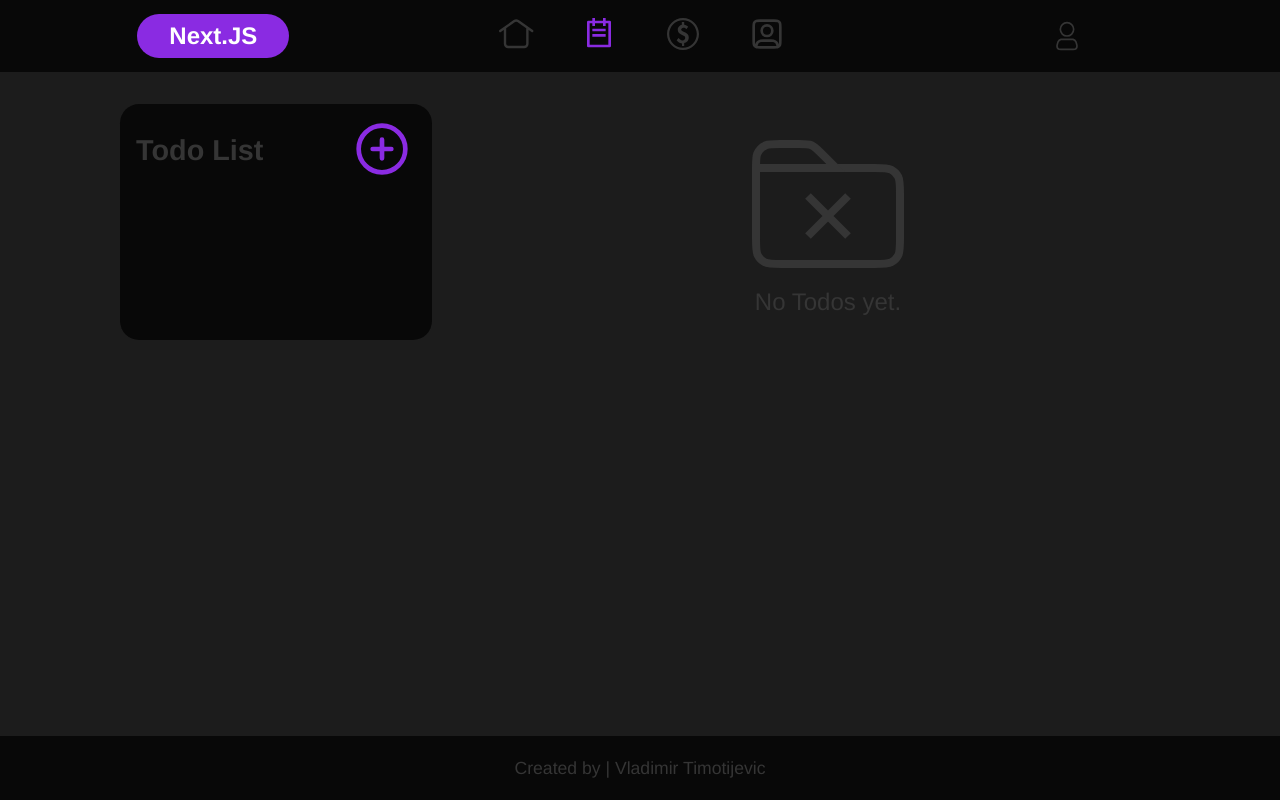
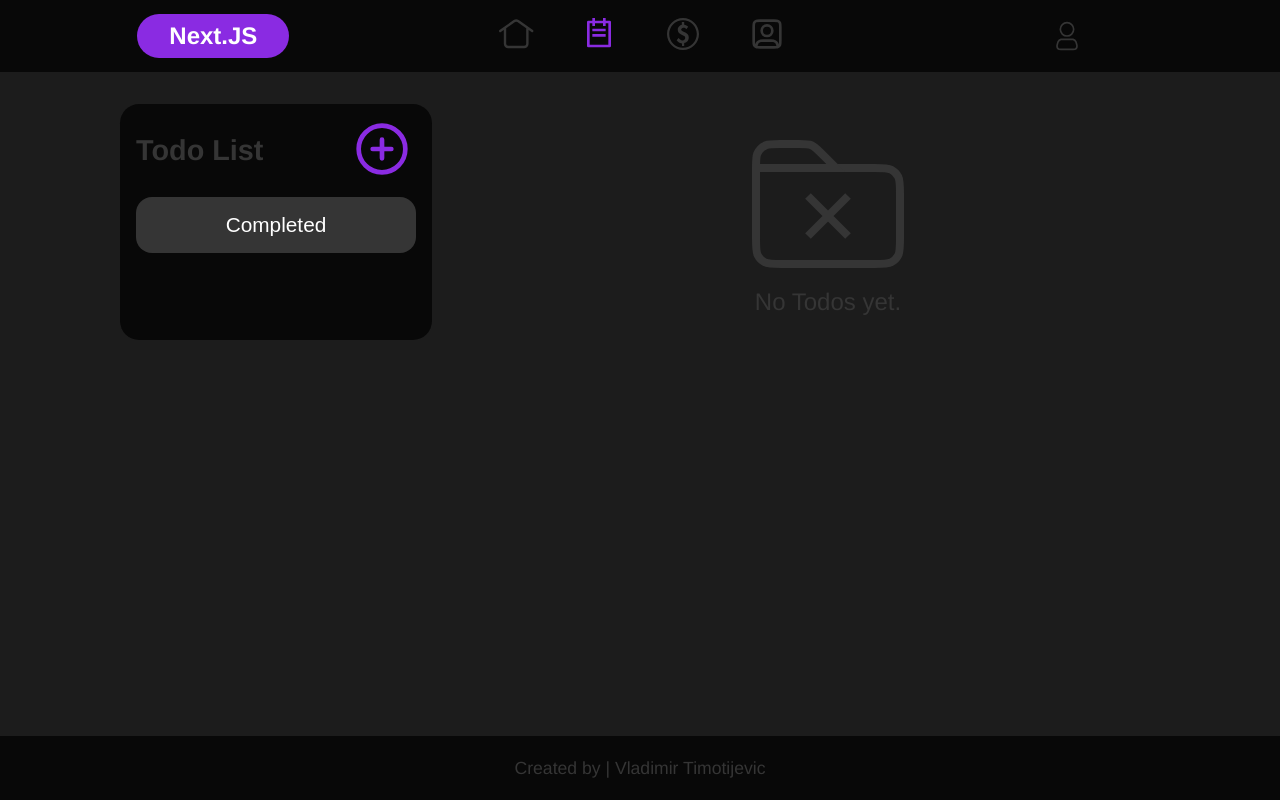
Before and after one commit to TimotijevicVlada/NextJS, a Next.js app: page /todo-list in a window 1280 px wide. Built offline with nearby package versions, Linux system fonts and the light colour scheme.

Commit message:
Completed filter done

```diff
--- a/components/TodoList/Todo/TodoList.tsx
+++ b/components/TodoList/Todo/TodoList.tsx
@@ -1,4 +1,4 @@
-import React from 'react';
+import React, { useMemo, useState } from 'react';
 import css from "./TodoList.module.scss";
 
 //components
@@ -17,12 +17,19 @@ const TodoList = () => {
     const todosReducer = useSelector((state: State) => state.todosReducer);
     const { todos } = todosReducer;
 
+    const [completed, setCompleted] = useState(false);
+
+    const completedTodos = useMemo(() => todos.filter(item => item.completed), [completed]);
+
     return (
         <div className={css.container}>
             <div className={css.todoContent}>
-                <TodoSidebar />
+                <TodoSidebar
+                    completed={completed}
+                    setCompleted={setCompleted}
+                />
                 <TodoContent
-                    todos={todos}
+                    todos={completed ? completedTodos : todos}
                 />
             </div>
         </div>
--- a/components/TodoList/TodoSidebar/TodoSidebar.module.scss
+++ b/components/TodoList/TodoSidebar/TodoSidebar.module.scss
@@ -7,9 +7,11 @@
     padding: 1rem;
 
     .header {
+        .sidebarHeader {
             display: flex;
             justify-content: space-between;
             align-items: center;
+            margin-bottom: 1rem;
 
             h2 {
                 color: $color-gray;
@@ -30,4 +32,20 @@
                 }
             }
         }
+
+        .completedButton {
+            color: $color-white;
+            font-size: 1.3rem;
+            background-color: $color-gray;
+            width: 100%;
+            padding: 1rem;
+            border-radius: 1rem;
+            outline: none;
+            border: none;
+
+            &.active {
+                background-color: $color-primary;
             }
+        }
+    }
+}
--- a/components/TodoList/TodoSidebar/TodoSidebar.tsx
+++ b/components/TodoList/TodoSidebar/TodoSidebar.tsx
@@ -8,7 +8,10 @@ import Backdrop from '@/components/Backdrop/Backdrop';
 //assets
 import CreateTodoIcon from "assets/plus-icon.svg";
 
-const TodoSidebar = () => {
+//types
+import { TodoSidebarProps } from '@/types/components/todos';
+
+const TodoSidebar: React.FC<TodoSidebarProps> = ({ completed, setCompleted }) => {
 
     //local state
     const [createTodoModal, setCreateTodoModal] = useState<boolean>(false);
@@ -16,9 +19,15 @@ const TodoSidebar = () => {
     return (
         <div className={css.container}>
             <div className={css.header}>
-                <h2>Todo List</h2>
-                <button onClick={() => setCreateTodoModal(true)}>
-                    <CreateTodoIcon />
+                <div className={css.sidebarHeader}>
+                    <h2>Todo List</h2>
+                    <button onClick={() => setCreateTodoModal(true)}>
+                        <CreateTodoIcon />
+                    </button>
+                </div>
+                <button onClick={() => setCompleted(!completed)}
+                    className={`${css.completedButton} ${completed ? css.active : ""}`}>
+                    Completed
                 </button>
             </div>
 
--- a/types/components/todos.ts
+++ b/types/components/todos.ts
@@ -17,3 +17,8 @@ export interface UpdateTodoModalProps {
 export interface TodoContentProps {
     todos: TodoProps[];
 }
+
+export interface TodoSidebarProps {
+    completed: boolean;
+    setCompleted: (completed: boolean) => void;
+}
```
Lines whose indentation alone changed are shown as unchanged.
